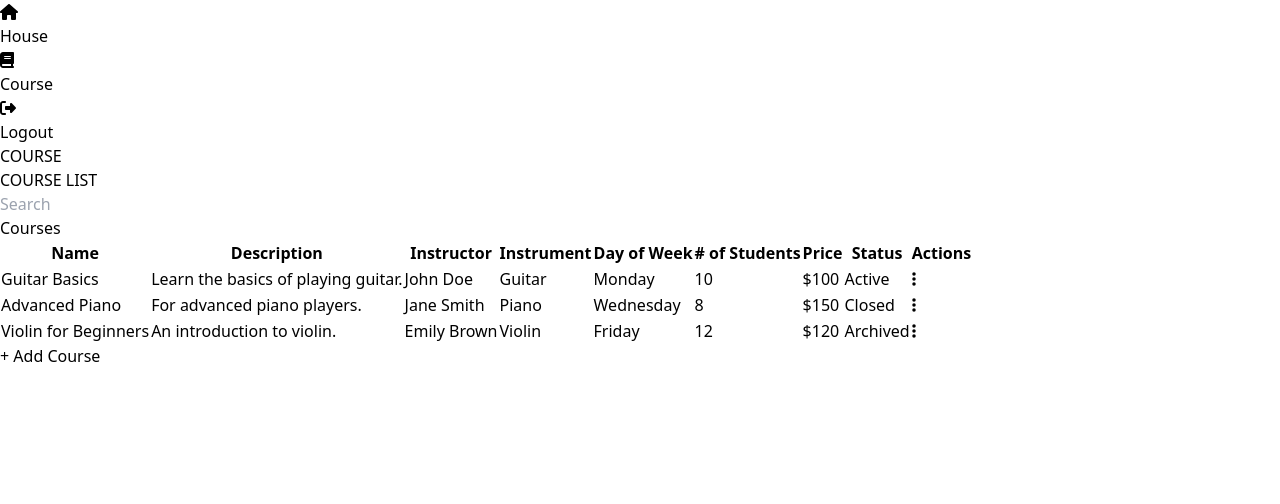
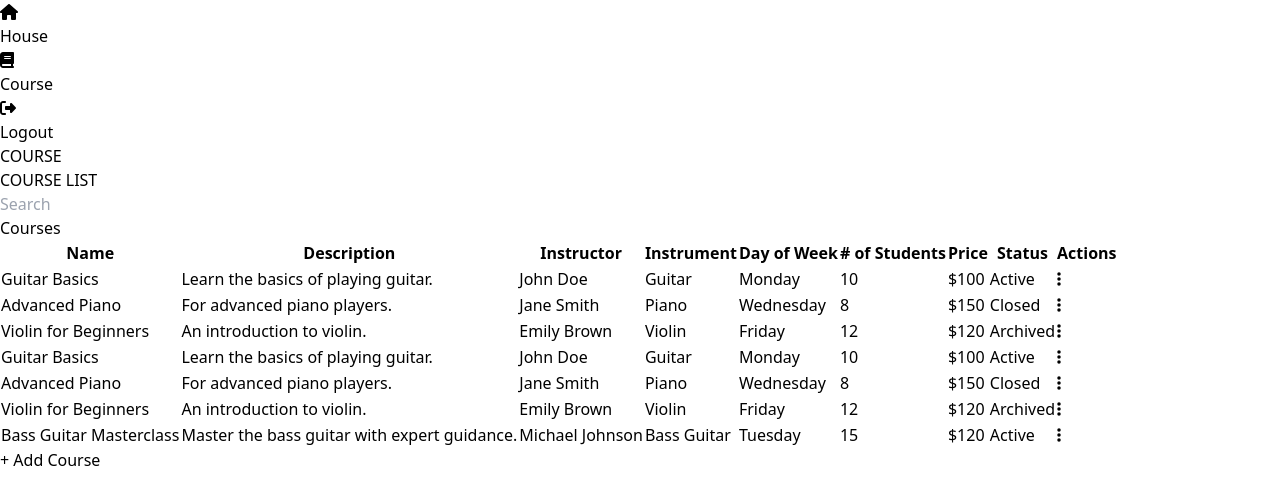
Before and after one commit to Aniket2421/octalogic-assigment, a React (Vite) app: page /dashboard/courses in a window 1280 px wide. Shown: the top 504 px of the page. Built offline with nearby package versions, Linux system fonts and the light colour scheme.

Commit message:
Completed

```diff
--- a/src/components/CourseTable.jsx
+++ b/src/components/CourseTable.jsx
@@ -173,6 +173,47 @@ const App = () => {
       price: "$120",
       status: "Archived",
     },
+    {
+      name: "Guitar Basics",
+      description: "Learn the basics of playing guitar.",
+      instructor: "John Doe",
+      instrument: "Guitar",
+      dayOfWeek: "Monday",
+      students: 10,
+      price: "$100",
+      status: "Active",
+    },
+    {
+      name: "Advanced Piano",
+      description: "For advanced piano players.",
+      instructor: "Jane Smith",
+      instrument: "Piano",
+      dayOfWeek: "Wednesday",
+      students: 8,
+      price: "$150",
+      status: "Closed",
+    },
+    {
+      name: "Violin for Beginners",
+      description: "An introduction to violin.",
+      instructor: "Emily Brown",
+      instrument: "Violin",
+      dayOfWeek: "Friday",
+      students: 12,
+      price: "$120",
+      status: "Archived",
+    },
+    {
+      name: "Bass Guitar Masterclass",
+      description: "Master the bass guitar with expert guidance.",
+      instructor: "Michael Johnson",
+      instrument: "Bass Guitar",
+      dayOfWeek: "Tuesday",
+      students: 15,
+      price: "$120",
+      status: "Active",
+    },
+
   ];
 
   return <CourseTable courses={dummyCourses} />;
--- a/src/components/OverviewTable.jsx
+++ b/src/components/OverviewTable.jsx
@@ -183,6 +183,38 @@ const App = () => {
       fees: "$150",
       enrollmentDate: "2024-02-25",
     },
+    {
+      id: "ENR006",
+      firstName: "Lee",
+      lastName: "Lee",
+      course: "Advanced Piano",
+      fees: "$150",
+      enrollmentDate: "2024-02-25",
+    },
+    {
+      id: "ENR007",
+      firstName: "Ronaldo",
+      lastName: "Lee",
+      course: "Advanced Piano",
+      fees: "$150",
+      enrollmentDate: "2024-02-25",
+    },
+    {
+      id: "ENR008",
+      firstName: "lara",
+      lastName: "Lee",
+      course: "Advanced Piano",
+      fees: "$150",
+      enrollmentDate: "2024-02-25",
+    },
+    {
+      id: "ENR009",
+      firstName: "John",
+      lastName: "Lee",
+      course: "Advanced Piano",
+      fees: "$150",
+      enrollmentDate: "2024-02-25",
+    },
   ];
 
   return <OverviewTable students={dummyStudents} />;
```
